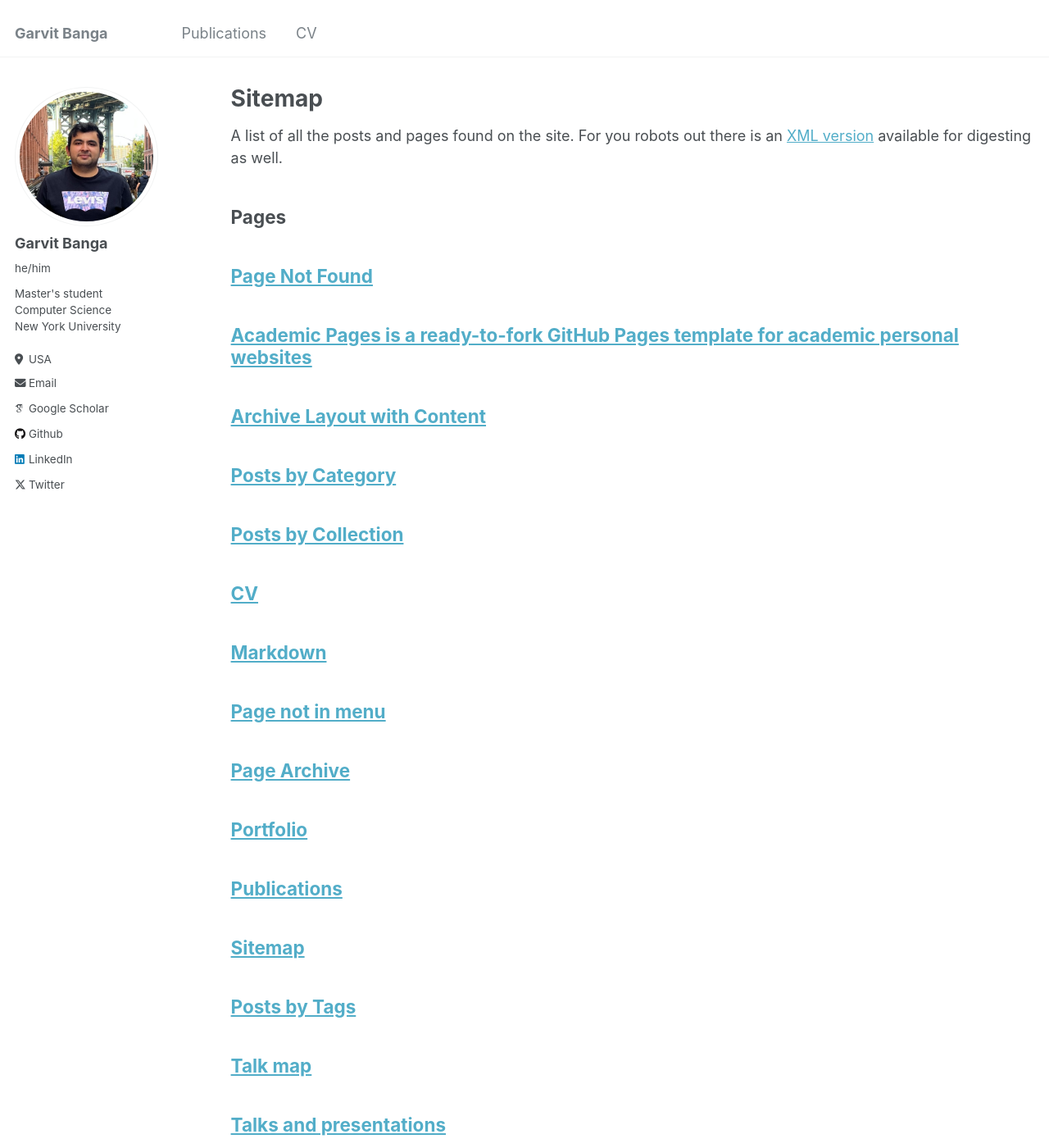
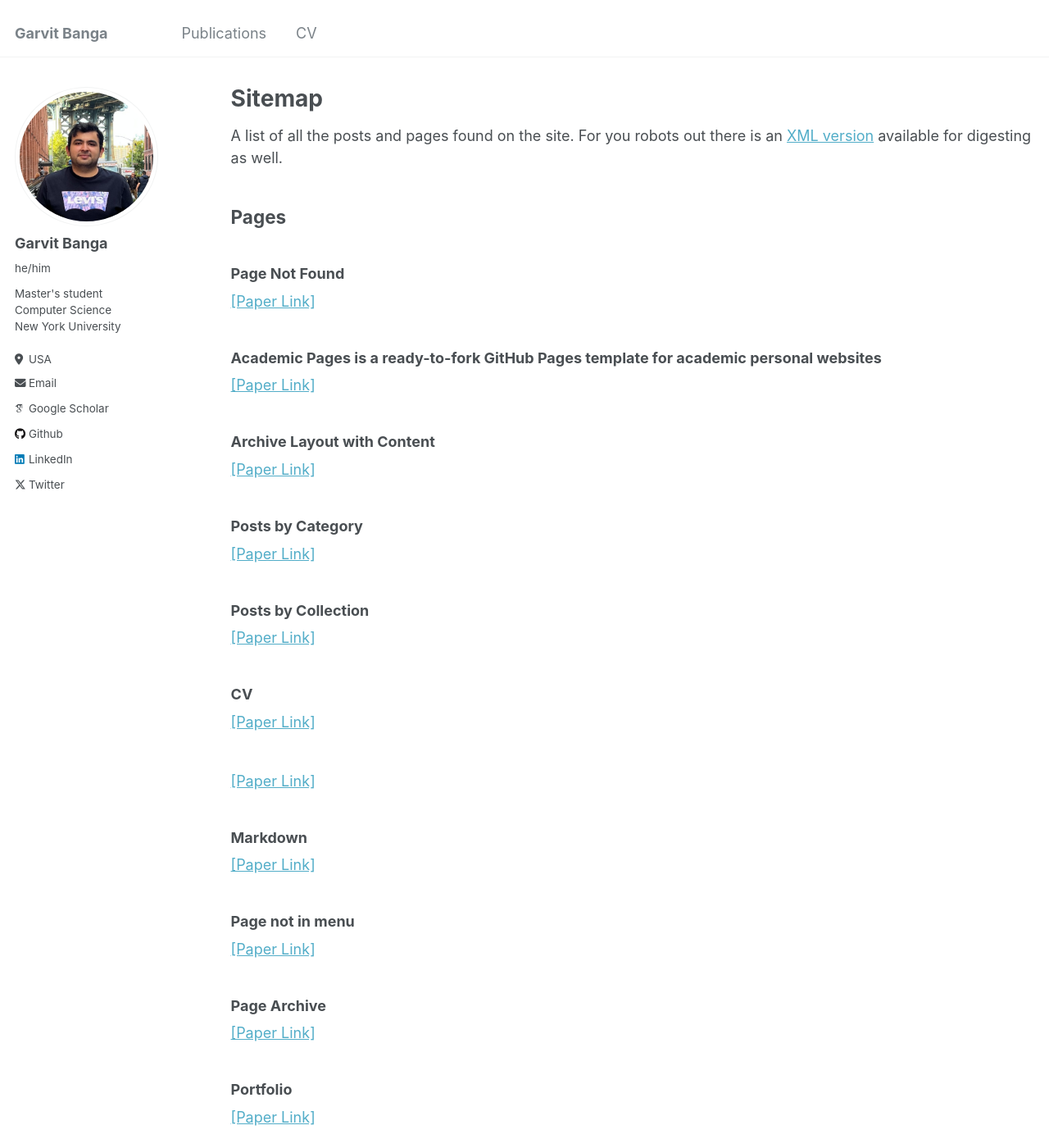
Before and after one commit to GarvitBanga/garvitbanga.github.io, a Jekyll site: the page built from _pages/sitemap.md, in a window 1280 px wide and 1400 px high. Shown: the whole window at 82% size. Built offline with Jekyll 4.4.1, drawn with Linux system fonts in a browser that asks for light colours; some web fonts are replaced; some of the changed text lies outside the part shown.

Commit message:
Update archive-single.html

```diff
--- a/_includes/archive-single.html
+++ b/_includes/archive-single.html
@@ -30,7 +30,7 @@
       {% if post.link %}
         <a href="{{ post.link }}">{{ title }}</a> <a href="{{ base_path }}{{ post.url }}" rel="permalink"><i class="fa fa-link" aria-hidden="true" title="permalink"></i><span class="sr-only">Permalink</span></a>
       {% else %}
-        <a href="{{ post.paperurl }}" target="_blank">{{ title }}</a>
+        <h3>{{ title }}</h3><a href="{{ post.paperurl }}" target="_blank">[Paper Link]</a>
       {% endif %}
     </h2>
 
@@ -62,8 +62,8 @@
       <p>Recommended citation: {{ post.citation }}<br /><a href="{{ post.slidesurl }}" target="_blank">Download Slides</a></p>
     {% elsif post.citation %}
       <p>Recommended citation: {{ post.citation }}</p>
-    {% elsif post.paperurl %}
-      <p><a href=" {{ post.paperurl }} " target="_blank">Download Paper</a></p>
+<!--     {% elsif post.paperurl %}
+      <p><a href=" {{ post.paperurl }} " target="_blank">Download Paper</a></p> -->
     {% elsif post.slidesurl %}
       <p>Download <a href="{{ post.slidesurl }}" target="_blank">Download Slides</a></p></p>
     {% endif %}
```
